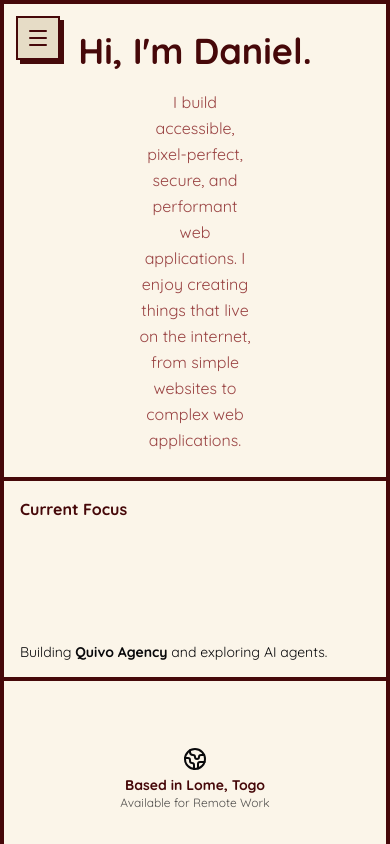
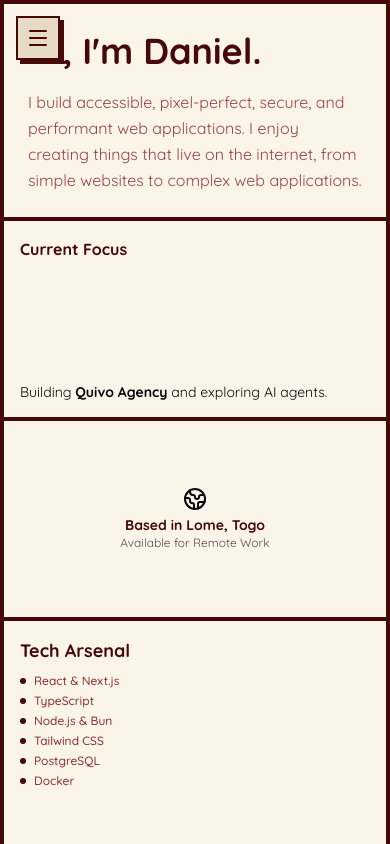
Before and after one commit to Frusadev/Portfolio, a Next.js app: page / in a window 390 px wide. Built offline with nearby package versions, Linux system fonts and the light colour scheme; what tailwindcss-motion would draw is missing.

Commit message:
Fix mobile layout for intro box: reduce height, fix alignment and text wrapping

```diff
--- a/src/app/(website)/page.tsx
+++ b/src/app/(website)/page.tsx
@@ -24,11 +24,11 @@ export default function Home() {
     <div className="w-full min-h-full md:h-full md:inline-block md:min-w-full bg-background">
       <div className="grid grid-cols-2 md:grid-cols-none md:grid-rows-3 md:grid-flow-col md:auto-cols-[max(300px,22vw)] w-full min-h-full md:h-full border-l-4 md:border-l-[0.3vw] border-t-4 md:border-t-[0.3vw] border-red-950 bg-background md:w-fit">
         {/* Hero / Intro Card - Large */}
-        <div className="col-span-2 md:col-span-2 md:row-span-2 border-r-4 border-b-4 md:border-r-[0.3vw] md:border-b-[0.3vw] border-red-950 p-6 md:p-[2vw] flex flex-col justify-center items-center text-center md:items-start md:text-left bg-background min-h-[340px] md:min-h-0">
+        <div className="col-span-2 md:col-span-2 md:row-span-2 border-r-4 border-b-4 md:border-r-[0.3vw] md:border-b-[0.3vw] border-red-950 p-6 md:p-[2vw] flex flex-col justify-center items-start text-left md:items-start md:text-left bg-background min-h-[200px] md:min-h-0">
           <h1 className="text-4xl md:text-[4vw] leading-tight font-bold text-red-950 mb-4">
             Hi, I&apos;m Daniel.
           </h1>
-          <p className="text-base md:text-[1.25vw] text-red-900/80 max-w-[30vw] leading-relaxed">
+          <p className="text-base md:text-[1.25vw] text-red-900/80 md:max-w-[30vw] leading-relaxed">
             I build accessible, pixel-perfect, secure, and performant web
             applications. I enjoy creating things that live on the internet,
             from simple websites to complex web applications.
```
